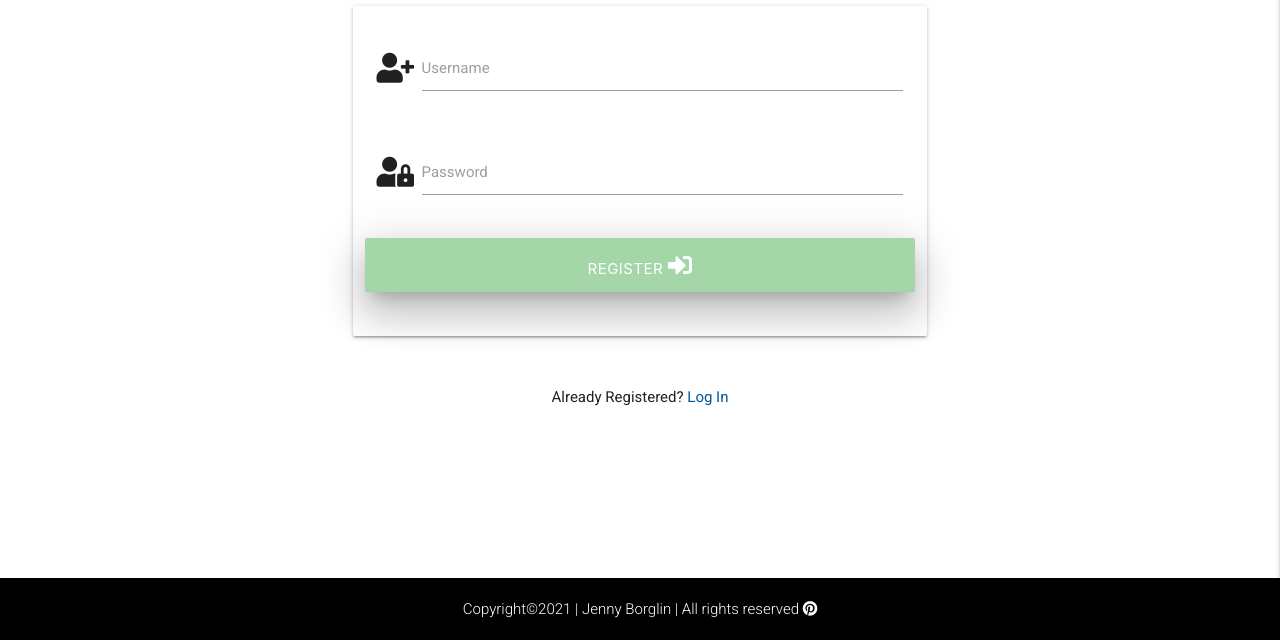
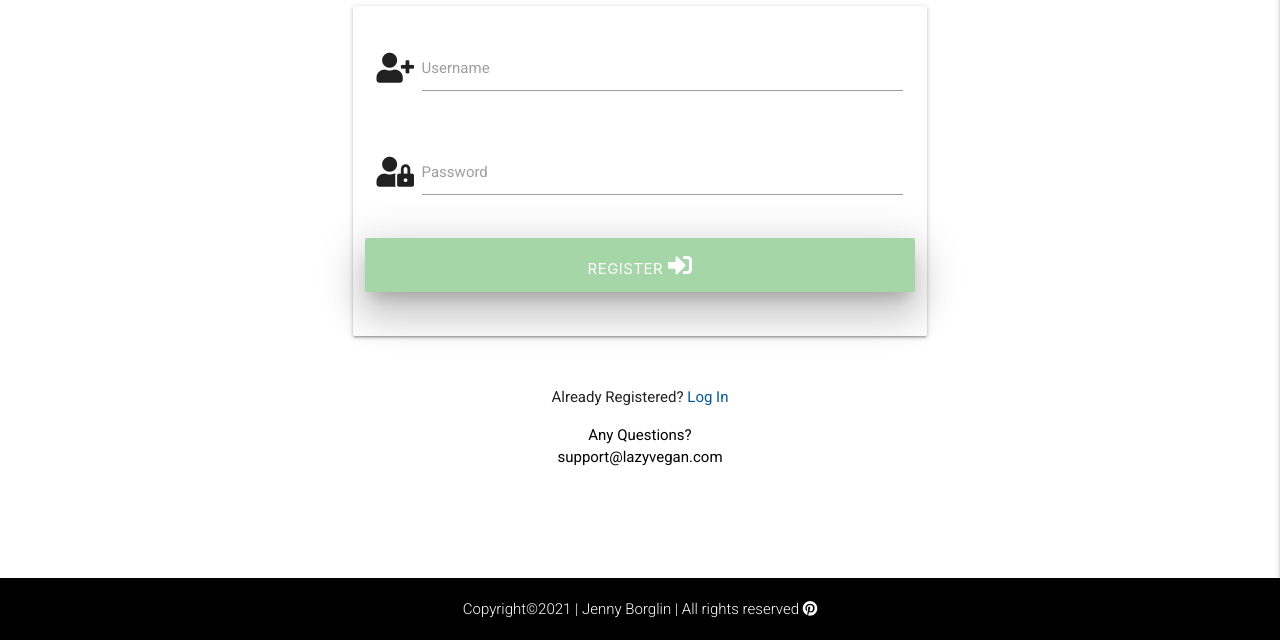
Before and after one commit to jennymalmoe/LazyVegan, a Flask app: page /register in a window 1280 px wide. Shown: the part 160-800 px from the top of the page. Run offline with Flask 2, Linux system fonts and the light colour scheme; some libraries are stand-ins or nearby versions.

Commit message:
Add contact text at Log In page and Register page

```diff
--- a/static/css/style.css
+++ b/static/css/style.css
@@ -230,3 +230,11 @@ padding-bottom: 30px;
 .edit-btn {
 	padding-bottom: 35px;
 }
+
+.contact-details {
+	color: #000000
+}
+
+.address {
+	color: #000000;
+}
--- a/templates/edit_recipe.html
+++ b/templates/edit_recipe.html
@@ -90,7 +90,7 @@
                     <a href="{{ url_for('get_recipe') }}" class="btn-small red darken-4 text-shadow">
                     Cancel<i class="fas fa-edit right"></i></a>
                     <!-- Edit btn -->
-                    <button href="{{ url_for('get_recipe', recipe_id=recipe._id) }}" type="submit" class="btn-small green lighten-3 z-depth-5 text-shadow">
+                    <button href="{{ url_for('edit_recipe', recipe_id=recipe._id) }}" type="submit" class="btn-small green lighten-3 z-depth-5 text-shadow">
                     Edit Recipe<i class="fas fa-edit right"></i></button>
                 {% endif %}
             </div>
--- a/templates/login.html
+++ b/templates/login.html
@@ -39,6 +39,7 @@
             New Here?
             <a href="{{ url_for('register') }}" class="light-blue-text text-darken-4">Register Account</a>
         </p>
+        <p class="contact-details center-align">Any Questions?<br><a class="address" href="mailto:support@lazyvegan.com">support@lazyvegan.com</a></p>
     </div>
 </div>
 
--- a/templates/register.html
+++ b/templates/register.html
@@ -39,6 +39,7 @@
             Already Registered?
             <a href="{{ url_for('login') }}" class="light-blue-text text-darken-4">Log In</a>
         </p>
+        <p class="contact-details center-align">Any Questions?<br><a class="address" href="mailto:support@lazyvegan.com">support@lazyvegan.com</a></p>
     </div>
 </div>
 
```
Also changed, not shown: README.md.
